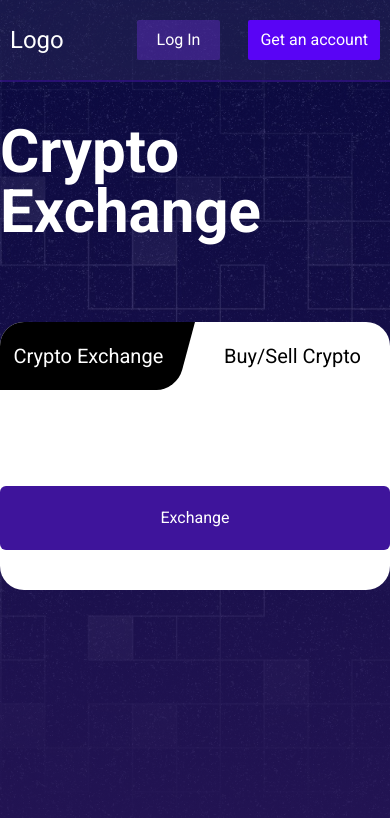
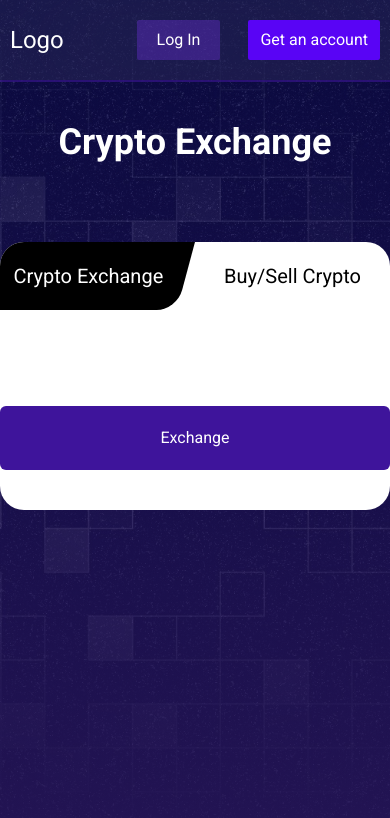
Before and after one commit to Kamasah-Dickson/CryptoExchange, a React (Vite) app: page / in a window 390 px wide. Shown: the top 818 px of the page. Built offline with nearby package versions, Linux system fonts and the light colour scheme.

Commit message:
update app

```diff
--- a/src/App.tsx
+++ b/src/App.tsx
@@ -7,7 +7,9 @@ function App() {
 		<>
 			<Header />
 			<div className="mt-10 flex flex-col items-center justify-center leading-10 text-white">
-				<h1 className="text-6xl font-large">Crypto Exchange</h1>
+				<h1 className="text-center text-4xl font-large md:text-6xl">
+					Crypto Exchange
+				</h1>
 				{/* <p>Your number one trusted friend</p> */}
 			</div>
 			<CurrencyCard />
```
